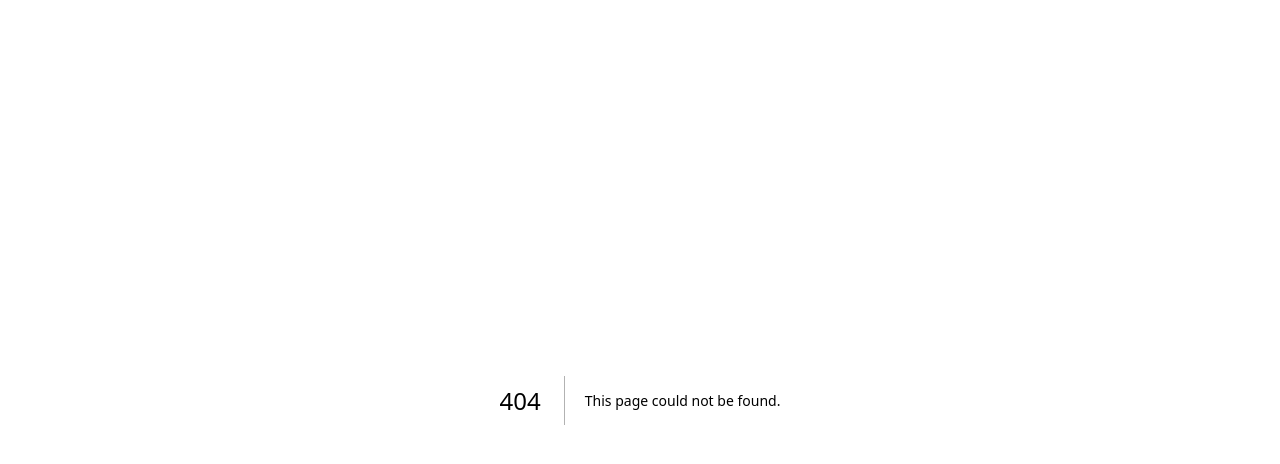
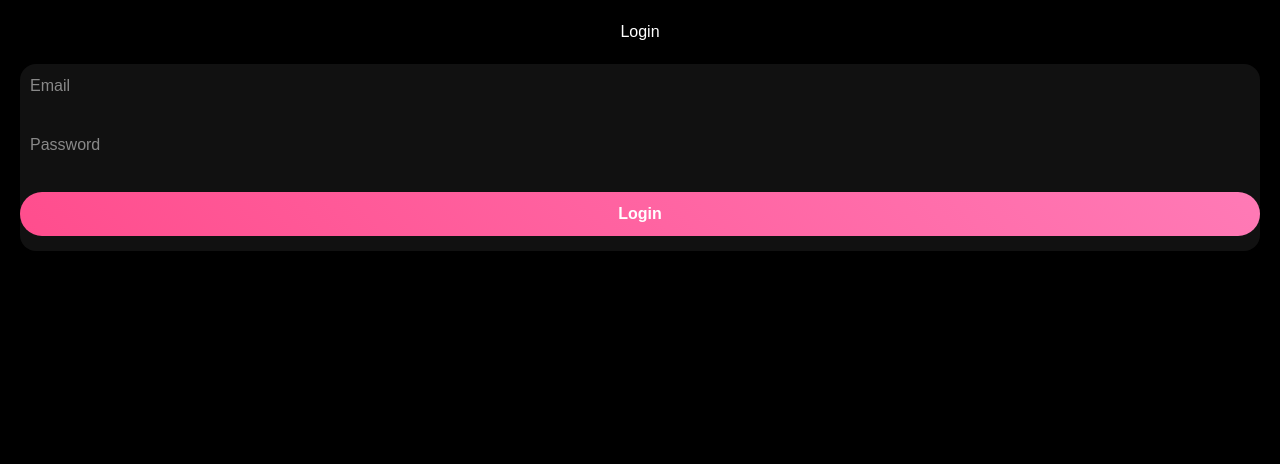
Before and after one commit to nzmllmdzmr-gif/SSWD-Final_Project, a Next.js app: page /login in a window 1280 px wide. Before the commit this address had no page. Shown: the top 464 px of the page. Built offline with nearby package versions, Linux system fonts and the light colour scheme.

Commit message:
Added login system

```diff
--- /dev/null
+++ b/app/api/login/route.ts
@@ -0,0 +1,35 @@
+import { db } from "@/lib/db";
+import { NextResponse } from "next/server";
+
+export async function POST(req: Request) {
+  try {
+    const body = await req.json();
+
+    const { email, password } = body;
+
+    const [rows]: any = await db.query(
+      "SELECT * FROM users WHERE email = ? AND password = ?",
+      [email, password]
+    );
+
+    if (rows.length === 0) {
+      return NextResponse.json({
+        message: "Invalid email or password",
+      });
+    }
+
+    const user = rows[0];
+
+    return NextResponse.json({
+      message: "Login successful",
+      role: user.role,
+    });
+
+  } catch (error) {
+    console.log(error);
+
+    return NextResponse.json({
+      message: "Login failed",
+    });
+  }
+}
--- /dev/null
+++ b/app/login/page.tsx
@@ -0,0 +1,81 @@
+"use client";
+
+import { useState } from "react";
+
+export default function LoginPage() {
+  const [form, setForm] = useState({
+    email: "",
+    password: "",
+  });
+
+  const [message, setMessage] = useState("");
+
+  function handleChange(e: any) {
+    setForm({
+      ...form,
+      [e.target.name]: e.target.value,
+    });
+  }
+
+  async function handleSubmit(e: any) {
+    e.preventDefault();
+
+    const res = await fetch("/api/login", {
+      method: "POST",
+      headers: {
+        "Content-Type": "application/json",
+      },
+      body: JSON.stringify(form),
+    });
+
+    const data = await res.json();
+
+    setMessage(data.message);
+
+    if (data.role === "admin") {
+      window.location.href = "/admin";
+    } else {
+      window.location.href = "/";
+    }
+  }
+
+  return (
+    <main className="page">
+      <h1 className="page-title">Login</h1>
+
+      <div className="card">
+        <form onSubmit={handleSubmit}>
+          <input
+            className="form-input"
+            type="email"
+            name="email"
+            placeholder="Email"
+            onChange={handleChange}
+          />
+
+          <input
+            className="form-input"
+            type="password"
+            name="password"
+            placeholder="Password"
+            onChange={handleChange}
+          />
+
+          <button type="submit" className="primary-btn">
+            Login
+          </button>
+        </form>
+
+        <p
+          style={{
+            marginTop: "15px",
+            color: "#ff4d8d",
+            fontWeight: "bold",
+          }}
+        >
+          {message}
+        </p>
+      </div>
+    </main>
+  );
+}
```
